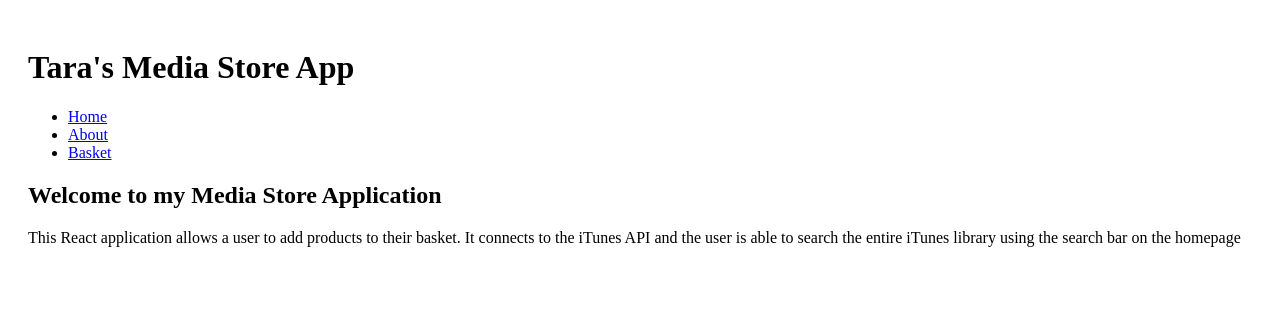
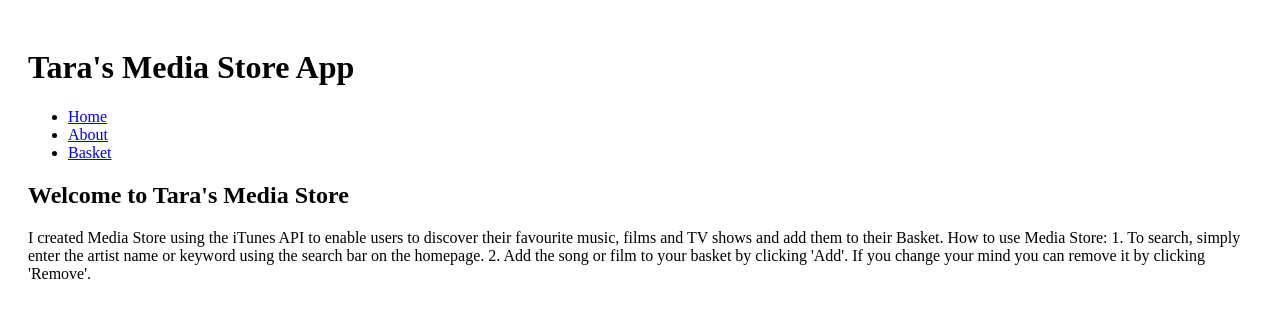
Before and after one commit to black-codher-bootcamp-2022-daly/unit-04-react-assessment-tarajaneseton, a React (Create React App) app: page /about in a window 1280 px wide. Shown: the top 318 px of the page. Built offline with nearby package versions, Linux system fonts and the light colour scheme.

Commit message:
basket doesnt work

```diff
--- a/src/App.js
+++ b/src/App.js
@@ -4,57 +4,10 @@ import data from "./models/data.json";
 import ProductList from "./components/ProductList";
 import { Search } from "./components/Search";
 import About from "./pages/About";
-import Product from "./components/Product";
-
 import Basket from "./components/Basket";
-
 import Header from "./components/Header";
-import BasketTotal from "./components/BasketTotal";
 import BasketCount from "./components/BasketCount";
 import { BrowserRouter, Route, Link, Routes } from "react-router-dom";
-
-// useEffect(() => {
-//   console.log("An action =>", term);
-// }, [term]);
-
-// const currencyOptions = {
-//   minimumFractionDigits: 2,
-//   maximumFracionDigits: 2,
-// }
-
-// function addBook(id) {
-//   console.log(`The product ${id} was clicked`);
-// }
-  //***moved basketreducer and total reducer to basket, originally in app
-  // function basketReducer(state, product, props)  {
-  //   return [...state, product, props]
-  // }
-
-//   function basketReducer(state,action) {
-//     switch(action.type) {
-//       case 'add':
-//         return [...state, action.name];
-//         case 'remove':
-//           const updated = [...state, action.name];
-//           case 'remove':
-//             const productIndex = state.findIndex(item => item.name === action.product.name);
-//             if(productIndex < 0) {
-//               return state;
-//             }
-//             const update = [...state];
-//             update.splice(productIndex, 1)
-//             return update;
-//             default:
-//             return state;
-//     }
-//   }
-
-// function totalReducer(state, props, action) {
-//   if(action.type === 'add') {
-//     return state + action.props.price;
-//   }
-//   return state - action.props.price;
-// }
 
 export function App() {
   const [products, setProducts] = useState(data.slice(0,10));
@@ -66,6 +19,9 @@ export function App() {
 
   //Your app should display the results of the search in an component called <ProductList/> with the identifier id="results" e.g. <div id="results"/>.
 
+  useEffect(() => {
+
+  }, [term]);
 
   async function search(value) {
     console.log("find books that got clicked", value);
@@ -91,9 +47,7 @@ export function App() {
 //   ]);
 // }
 
-useEffect(() => {
 
-}, [term]);
 
   function addToBasket(trackId) {
     products.forEach((product) => {
@@ -130,7 +84,7 @@ useEffect(() => {
     setCount(count - 1);
   }
 
-   function BasketList() {
+   function Basketpage() {
     return (
       <>
         <BasketCount />
--- a/src/components/Basket.js
+++ b/src/components/Basket.js
@@ -2,6 +2,7 @@ import React from "react";
 import Product from "./Product";
 import BasketCount from "./BasketCount";
 import BasketTotal from "./BasketTotal";
+
 
 
  export default function Basket({
@@ -11,14 +12,15 @@ export default function Basket({
         basketCount,
       }) {
         console.log(basket);
-    const count = basket.length;
+        // const count = basket.length;
         return (
           <div>
             <h1>Basket</h1>
 
-        <BasketCount BasketCount={basketCount} count={count} />
-{/* item={product} might need to be product={product} but im not destructuring */}
-        {basket.length > 0 ? (
+    <BasketCount BasketCount={basketCount} />
+    {!basket || basket.length === 0 ? (
+      <div className="empty">Sorry, no items in basket...</div>
+    ) : (
               basket.map((product) => (
                 <div className="product" key={product.trackId}>
                   <Product
@@ -29,8 +31,6 @@ export default function Basket({
                   />
                 </div>
               ))
-        ) : (
-          <div className="empty-basket">Sorry, no items in basket...</div>
                         )}
 
             <h2 className="basket-total">
@@ -40,106 +40,3 @@ export default function Basket({
             </div>
         );
               }
-
-
-  //***Basket(props or product) useReducer(BasketReducer or Basketcount)
-// export default function Basket({}) {
-
-//     return(
-//         <div className="wrapper">
-//           <div>
-//             Basket: {basket.length} total items.
-//           </div>
-//           <div>Total: {getTotal(basket)}</div>
-//             <div>
-//             {basket.map(product => (
-//               <div key={product.trackId}>
-//                 <div className="basketproduct">
-//                     <Product
-//                     product={product}
-//                     key={product.trackId}
-//                     removeFromBasket={product.removeFromBasket}
-//                     inBasket={product.inBasket} />
-//                 </div>
-//               </div>
-//             ))}
-//           </div>
-//         </div>
-//       )
-
-    //    function getTotal(total) {
-    //   return total.toLocaleString(undefined, currencyOptions)
-    // }
-//     function getTotal(cart) {
-//         const total = cart.reduce((totalCost, item) => totalCost + item.price, 0);
-//     }
-
-
-
-// }
-
-//
-//                 {basket.map((product) => (
-//                     <div className="basketproduct" key={product.trackId}>
-//                         <Product
-//                         product={product}
-//                         key={product.trackId}
-//                         removeFromBasket={product.removeFromBasket}
-//                         inBasket={product.inBasket}
-//                 ))}
-//                 </div>
-//                 </div>
-// )
-//                 }
-
-
-
-//
-
-
-
-// ({removeFromBasket, basket, basketTotal, basketCount}) {
-//     console.log(basket)
-//    const count = basket.length;
-//        return (
-//            <div>
-//                <h1>Basket</h1>
-
-//                <BasketCount BasketCount={basketCount} count={count}/>
-
-//                {basket.length > 0 ? (
-//                basket.map((product) => (
-//                    <div className="product" key={product.trackId}>
-//                  <Product item={product} key={product.trackId} inBasket={product.inBasket} removeFromBasket={removeFromBasket} />
-//                  </div>
-//                ))
-
-//            ) : (
-//              <div>Sorry, no items in basket...</div>
-//            ) }
-
-//    <h2 className="basket-total">Total: £{basketTotal === 0 ? `0:00` : <BasketTotal basketTotal={basketTotal}/>}
-//          </h2>
-//          </div>
-//        );
-//    }
-
-
-// const Basket = ({products}) => {
-
-//     return (
-//         <div>
-//             {products[0] ? (
-//                 <div>
-//                     <h1>Basket</h1>
-//                     <h2>{products.length}</h2>
-//                     {products.map((item) => (
-//                         <Product product={product} key={product.id} isInTheBasket={true} />
-//                     ))}
-//                     </div>
-//             ) : (
-//                 <h2>no books yet</h2>
-//             )}
-//         </div>
-//     );
-// }
--- a/src/components/Product.js
+++ b/src/components/Product.js
@@ -1,8 +1,4 @@
-import React, { useState } from "react";
-
-
-// import "./styles/App.css"
-// import PropTypes from "prop-types";
+import React from "react";
 
 
 const Product = (props) => {
@@ -41,33 +37,12 @@ const Product = (props) => {
         ) : (
           <button id="add-button" onClick={() => props.addToBasket(trackId)}>
             {" "}
-            Add to basket
+            Add
           </button>
         )}
       </div>
-      {/* <Product onClick={() => props.addToBasket(props.product.trackId)}/> */}
-      {/* <button onClick={() => props.handleClick(props.product)}> { props.isInTheBasket ? "Remove" : "Add +" }</button> */}
-      {/* <button onClick={() => addToBasket(props.product)}>Add</button>
-      <button onClick={() => removeFromBasket(props.product)}>Remove</button> */}
-           {/* <button onClick={() => props.addToBasket(props.product)}>Add</button>
-      <button onClick={() => props.removeFromBasket(props.product)}>Remove</button> */}
-      {/* <button onClick={addToBasket}>Add</button>
-      <button onClick={() => {
-        setBasket([]);
-        setTotal(0);
-      }}
-      >
-        Remove
-        </button> */}
     </div>
   );
 };
 
 export default Product;
-
-// Product.propTypes = {
-//     trackName: PropTypes.string.isRequired,
-//     artistName: PropTypes.string.isRequired,
-//     trackPrice: PropTypes.number.isRequired
-
-// }
--- a/src/components/ProductList.js
+++ b/src/components/ProductList.js
@@ -1,13 +1,11 @@
 import Product from './Product';
 import React from "react";
-// import { Route } from "react-router-dom";
 
 
 export const ProductList = ( props ) => {
 const {products}=props
 console.log("products",products);
-//the below maps through the data and should return 'no items found' but that doesnt work
-// 14.01 swapped item={product} for product={product}
+
     return (
         <div>
             {(!products || products.length === 0) ? (
--- a/src/pages/About.js
+++ b/src/pages/About.js
@@ -1,25 +1,16 @@
 import React from "react";
-import { BrowserRouter as Router, Routes, Route, Link } from "react-router-dom";
-
-// export default function About() {
-//     return (
-//         <>
-//     <h1>About</h1>
-//     <p>Welcome to my Media App where you can search for your favourite music, TV show or film and add them to your basket. Created by Tara Jane Seton.</p>
-//     </>
-//     )
-// }
 
 export default function About(props) {
     return (
-        // <div className="header">
-        //     <h1>About</h1>
-        //     <div className="breadcrumb">
-        //         <Link to="/"> Home </Link>
-        //     </div>
         <div className="aboutPage">
-            <h2>Welcome to my Media Store Application</h2>
-            <p>This React application allows a user to add products to their basket. It connects to the iTunes API and the user is able to search the entire iTunes library using the search bar on the homepage</p>
+            <h2>Welcome to Tara's Media Store</h2>
+            <p>I created Media Store using the iTunes API to enable users to discover their favourite music, films and TV shows and add them to their Basket.
+
+                How to use Media Store:
+                1. To search, simply enter the artist name or keyword using the search bar on the homepage.
+                2. Add the song or film to your basket by clicking 'Add'. If you change your mind you can remove it by clicking 'Remove'. </p>
+
+
             </div>
             //  </div>
     )
```
Lines whose indentation alone changed are shown as unchanged.
